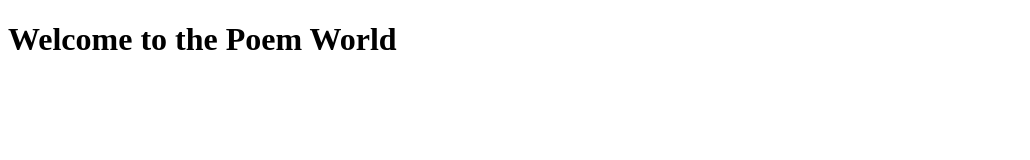
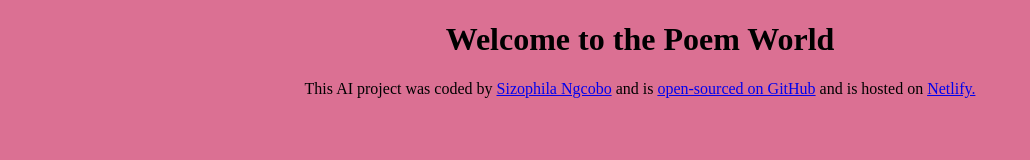
Before and after one commit to sizophila10/ai-poem-generator, a plain HTML site: page index.html in a window 1280 px wide. Shown: the whole page, without its empty margins (0-1030 px from the left). Drawn offline with Linux system fonts and the light colour scheme.

Commit message:
added a footer

```diff
--- a/index.html
+++ b/index.html
@@ -9,6 +9,20 @@
   <body>
     <h1>Welcome to the Poem World</h1>
 
+    <footer>
+      This AI project was coded by
+      <a href="https://github.com/sizophila10" target="_blank">
+        Sizophila Ngcobo</a
+      >
+      and is
+      <a href="https://github.com/sizophila10/ai-poem-generator" target="_blank"
+        >open-sourced on GitHub</a
+      >
+      and is hosted on
+      <a href="https://sizophila-ai-poem-generator.netlify.app/" target="_blank"
+        >Netlify.</a
+      >
+    </footer>
     <script src="src/index.js"></script>
   </body>
 </html>
--- a/src/styles.css
+++ b/src/styles.css
@@ -0,0 +1,4 @@
+body {
+  background: palevioletred;
+  text-align: center;
+}
```
